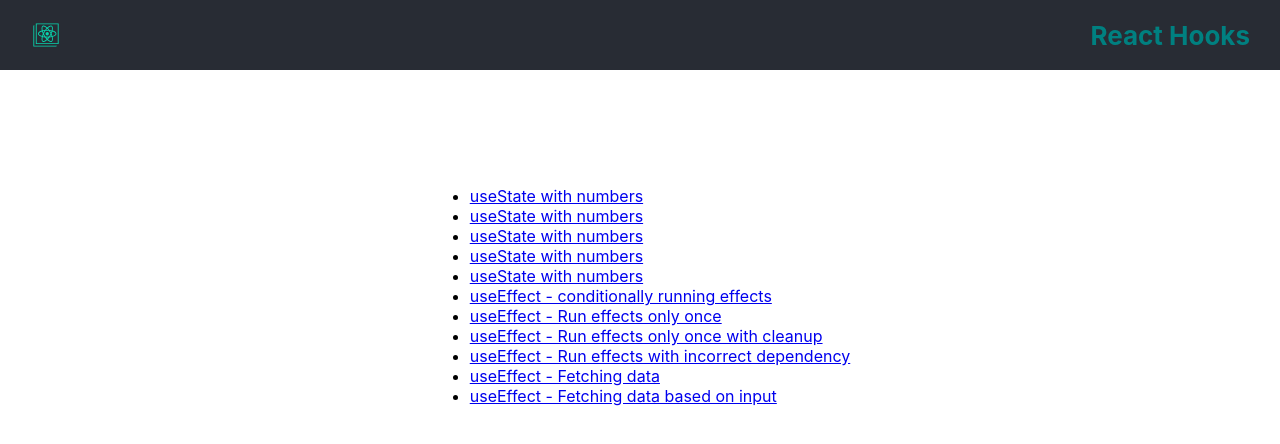
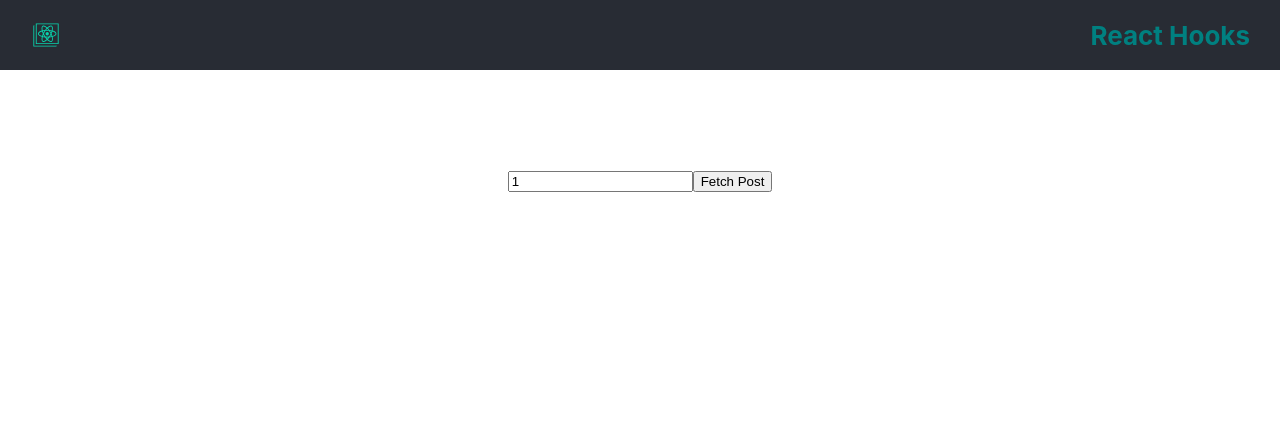
Before and after one commit to react-trainings/react-hooks, a React (Create React App) app: page /HookDataFetchingThree in a window 1280 px wide. Before the commit this address led to /home. Shown: the top 444 px of the page. Built offline with nearby package versions, Linux system fonts and the light colour scheme.

Commit message:
feat: Added example on how to fetch data using button onClick and useState

```diff
--- a/src/App.js
+++ b/src/App.js
@@ -15,6 +15,7 @@ import HookMouseContainer from './components/hook-mouse-container/hook-mouse-con
 import HookCounterInterval from './components/hook-counter-interval/hook-counter-interval.components';
 import HookDataFetching from './components/hook-data-fetching/hook-data-fetching.component';
 import HookDataFetchingTwo from './components/hook-data-fetching-two/hook-data-fetching-two.component';
+import HookDataFetchingThree from './components/hook-data-fetching-three/hook-data-fetching-three.component';
 
 function App() {
   return (
@@ -37,7 +38,7 @@ function App() {
           <Route path="/HookCounterInterval" component={HookCounterInterval} />
           <Route path="/HookDataFetching" component={HookDataFetching} />
           <Route path="/HookDataFetchingTwo" component={HookDataFetchingTwo} />
-
+          <Route path="/HookDataFetchingThree" component={HookDataFetchingThree} />
           <Redirect to="/home" />
         </Switch>
       </main>
--- /dev/null
+++ b/src/components/hook-data-fetching-three/hook-data-fetching-three.component.jsx
@@ -0,0 +1,26 @@
+import React, { useState } from 'react';
+import Axios from 'axios';
+
+const HookDataFetchingThree = () => {
+  const [post, setPost] = useState({});
+  const [id, setId] = useState(1);
+
+  const handleFetchPost = () => {
+    Axios.get(`https://jsonplaceholder.typicode.com/posts/${id}`)
+      .then(res => setPost(res.data))
+      .catch(err => console.log(err));
+  };
+
+  return (
+    <div>
+      <input type="text" value={id} onChange={e => setId(e.target.value)} />
+      <button onClick={handleFetchPost}>Fetch Post</button>
+      <div>
+        <span>{post.id ? post.id + ':' : ''}</span>
+        <span>{post.title}</span>
+      </div>
+    </div>
+  );
+};
+
+export default HookDataFetchingThree;
--- a/src/pages/home-page/examples-data.js
+++ b/src/pages/home-page/examples-data.js
@@ -53,6 +53,11 @@ const examples = [
     id: 11,
     name: 'useEffect - Fetching data based on input',
     url: '/HookDataFetchingTwo'
+  },
+  {
+    id: 12,
+    name: 'useEffect - Fetching data based on input and button click',
+    url: '/HookDataFetchingThree'
   }
 ];
 
```
